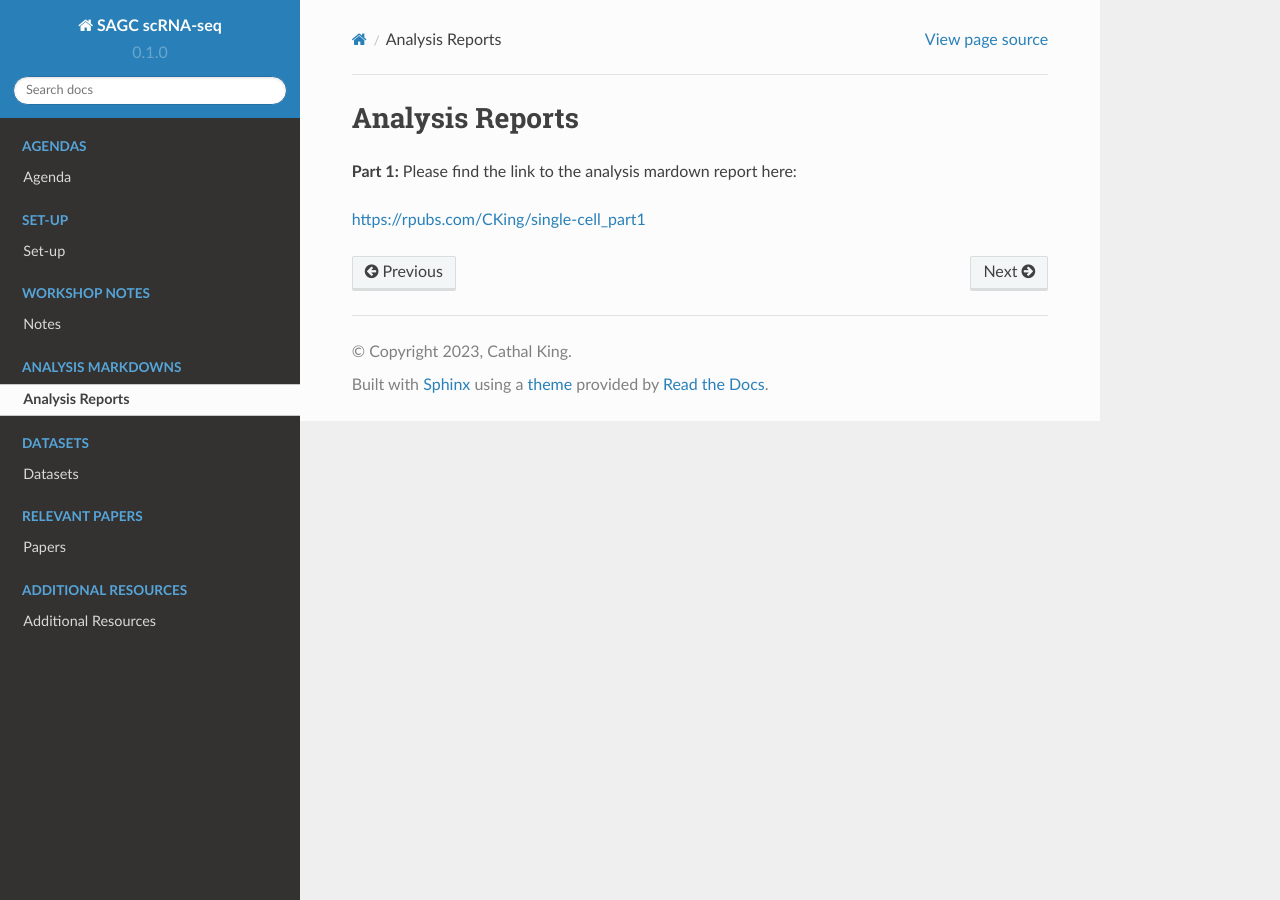
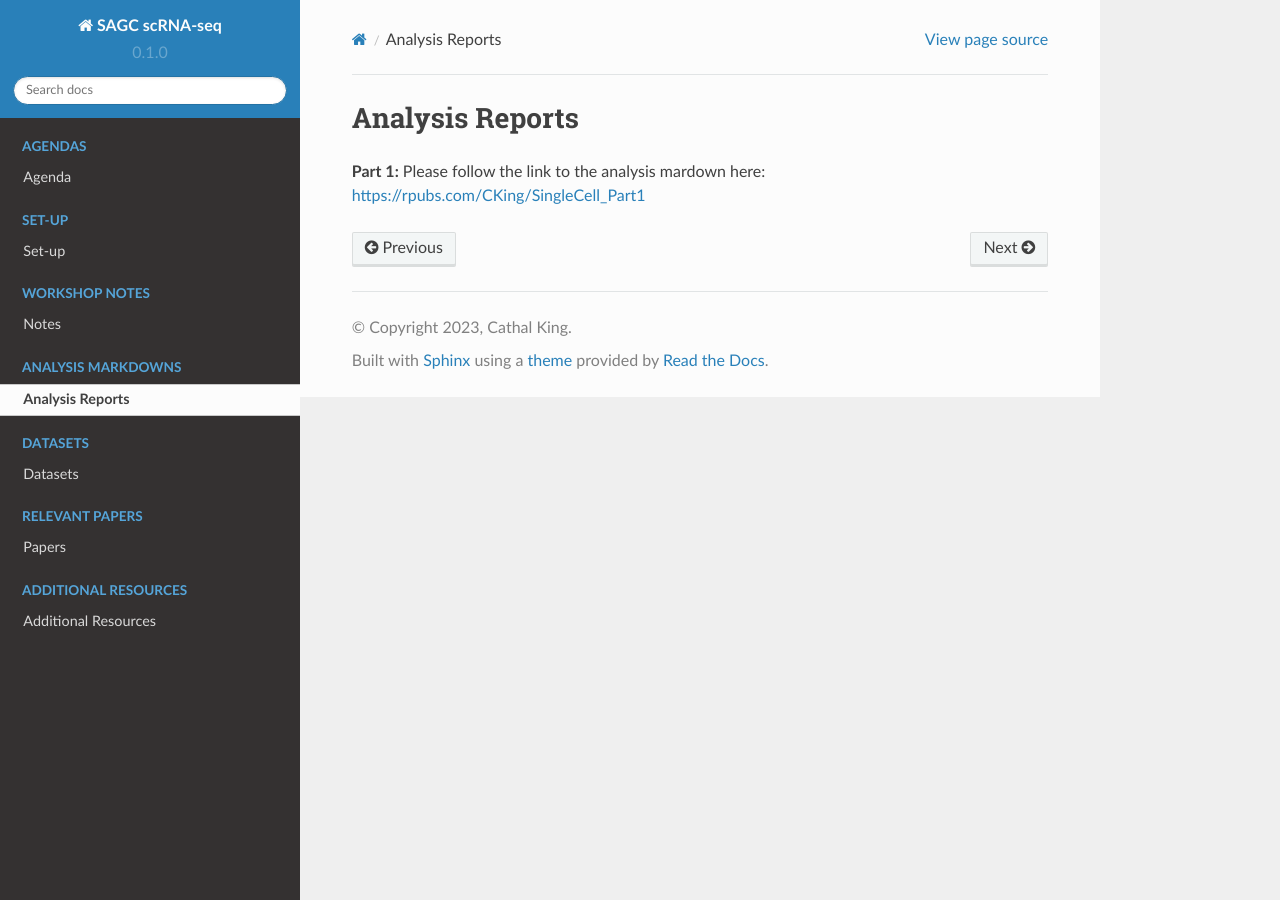
Before and after one commit to dw-thomson/SAGC_scRNAseq_workshop, a Sphinx documentation site: the page built from docs/source/Analysis_Reports.rst, in a window 1280 px wide. Built offline with Sphinx 7.4.7 and the Read the Docs theme 2.0.0, drawn with Linux system fonts in a browser that asks for light colours.

Commit message:
Update Analysis_Reports.rst
pw

```diff
--- a/docs/source/Analysis_Reports.rst
+++ b/docs/source/Analysis_Reports.rst
@@ -2,6 +2,4 @@ Analysis Reports
 ================
 
 **Part 1:**
-Please find the link to the analysis mardown report here:
-
-https://rpubs.com/CKing/single-cell_part1
+Please follow the link to the analysis mardown here: https://rpubs.com/CKing/SingleCell_Part1
```
